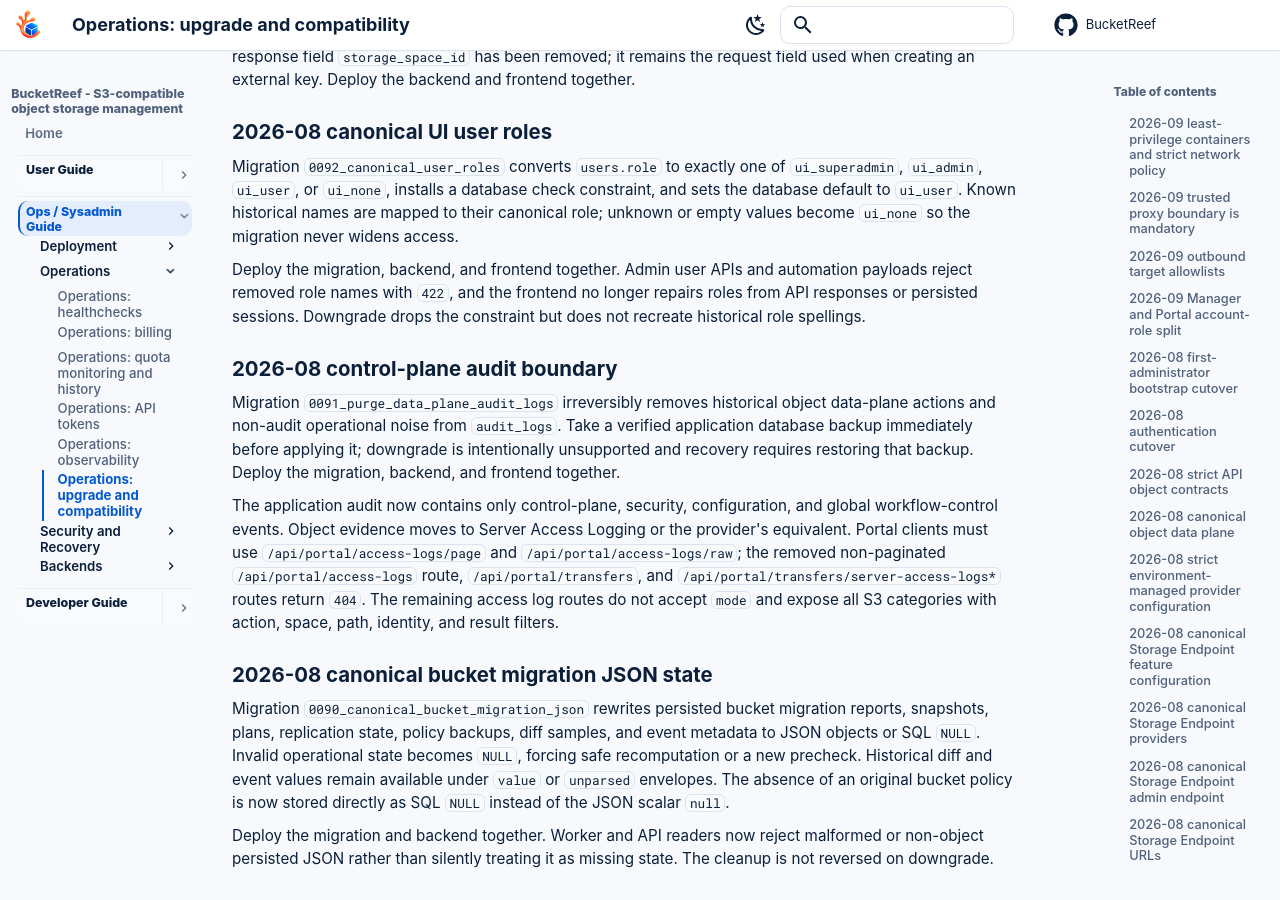
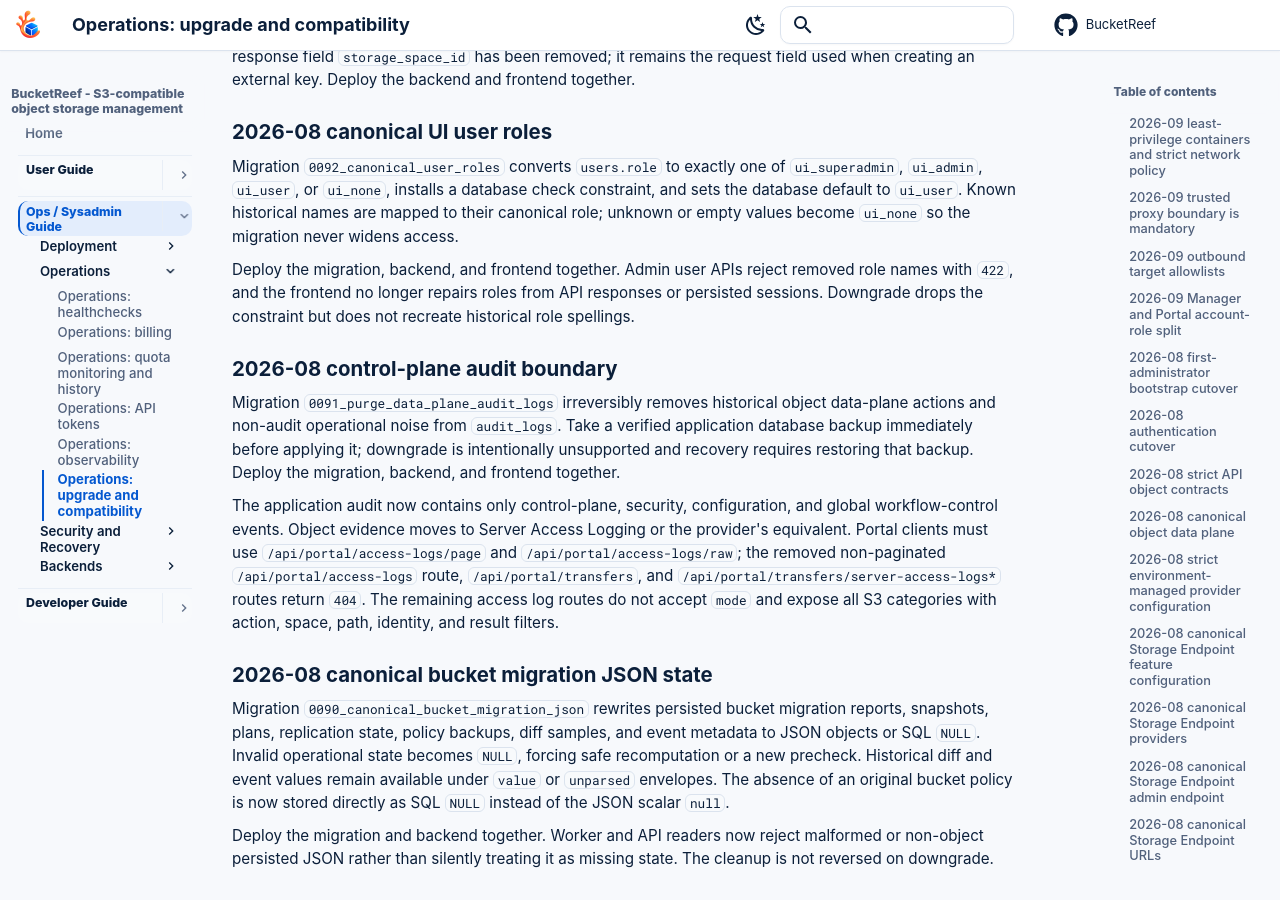
Before and after one commit to ksperis/s3-manager, an MkDocs documentation site: the page built from doc/docs/ops/operations-upgrade-compatibility.md, in a window 1280 px wide and 900 px high, scrolled down 5130 px. Built offline with MkDocs 1.6.1 and Material for MkDocs 9.7.7, drawn with Linux system fonts in a browser that asks for light colours; comment, search, counter and statistics services are not loaded.

Commit message:
docs(admin): remove retired automation guidance
Why:
The removed Admin Automation subsystem was still named in the shared-connection
contract and canonical-role documentation, making the current rules misleading.

What:
- scope the shared-connection selector guidance to Admin only
- remove obsolete automation-model and automation-payload role references

Validation:
- backend S3 connection API contract tests: 17 passed
- MkDocs strict build and git diff --cached --check

```diff
--- a/doc/docs/ops/operations-upgrade-compatibility.md
+++ b/doc/docs/ops/operations-upgrade-compatibility.md
@@ -286,9 +286,9 @@
 are mapped to their canonical role; unknown or empty values become `ui_none` so
 the migration never widens access.
 
-Deploy the migration, backend, and frontend together. Admin user APIs and
-automation payloads reject removed role names with `422`, and the frontend no
-longer repairs roles from API responses or persisted sessions. Downgrade drops
+Deploy the migration, backend, and frontend together. Admin user APIs reject
+removed role names with `422`, and the frontend no longer repairs roles from
+API responses or persisted sessions. Downgrade drops
 the constraint but does not recreate historical role spellings.
 
 ## 2026-08 control-plane audit boundary
```
Also changed, not shown: doc/docs/developer/ai-assistant-guidelines.md (+1 -1 lines), doc/docs/developer/identity-and-execution-model.md (+2 -2 lines), 1 other file.
